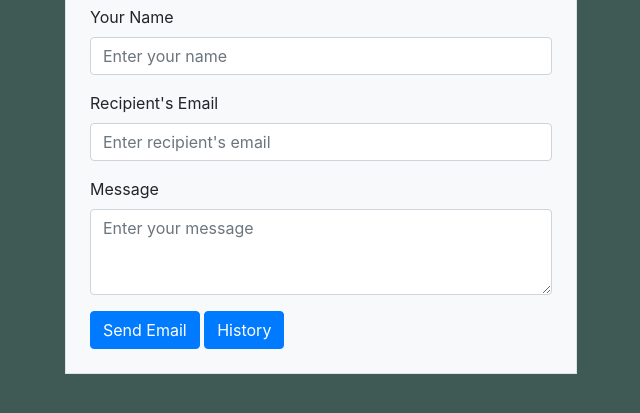
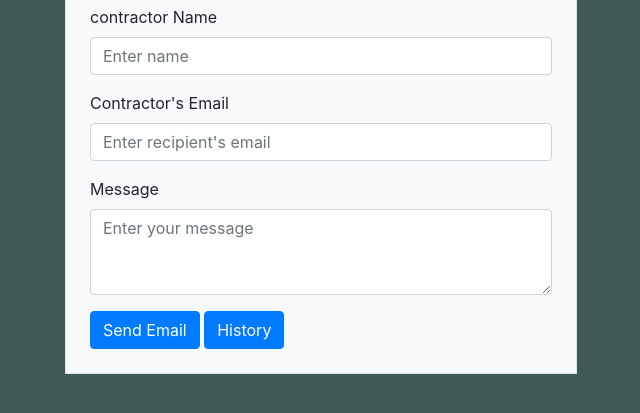
Before and after one commit to bhushan-2422/wcehackathon2025_Neural-Ninjas, a website: page email-service/email.html in a window 1280 px wide. Shown: the part 259-672 px from the top of the page, without its empty margins (319-959 px from the left). Drawn offline with nearby package versions, Linux system fonts and the light colour scheme.

Commit message:
some changes

```diff
--- a/email-service/email.html
+++ b/email-service/email.html
@@ -39,11 +39,11 @@
         <div class="contact-form">
             <h1>Contact Form</h1>
             <div class="form-group">
-                <label for="name">Your Name</label>
-                <input type="text" class="form-control" id="name" placeholder="Enter your name" required>
+                <label for="name">contractor Name</label>
+                <input type="text" class="form-control" id="name" placeholder="Enter name" required>
             </div>
             <div class="form-group">
-                <label for="email">Recipient's Email</label>
+                <label for="email">Contractor's Email</label>
                 <input type="email" class="form-control" id="email" placeholder="Enter recipient's email" required>
             </div>
             <div class="form-group">
```
